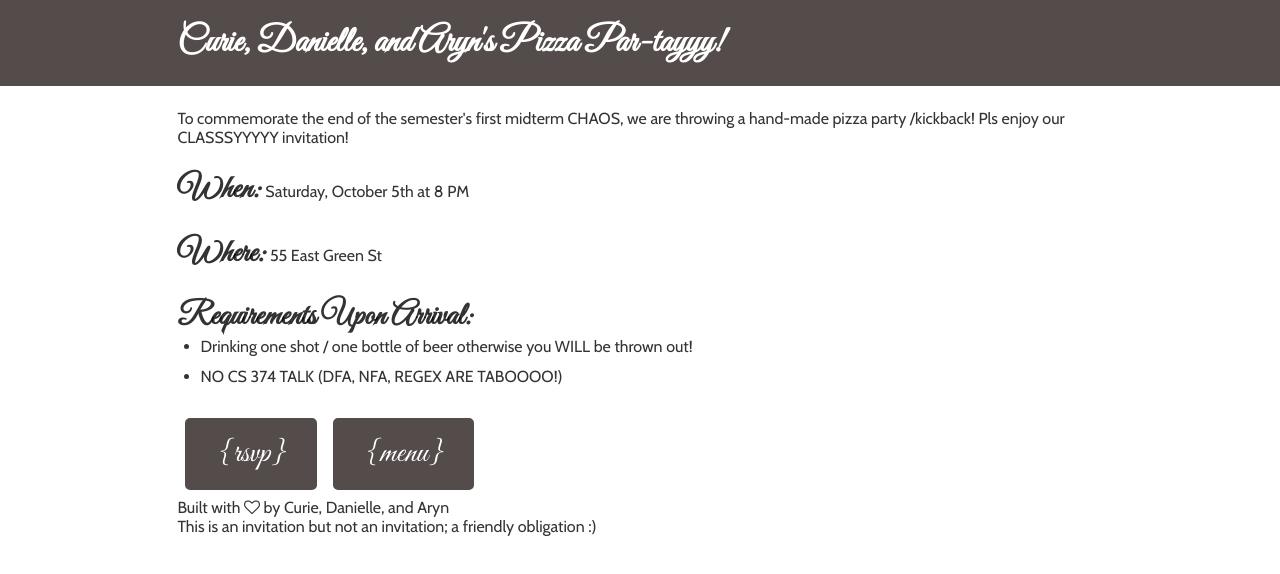
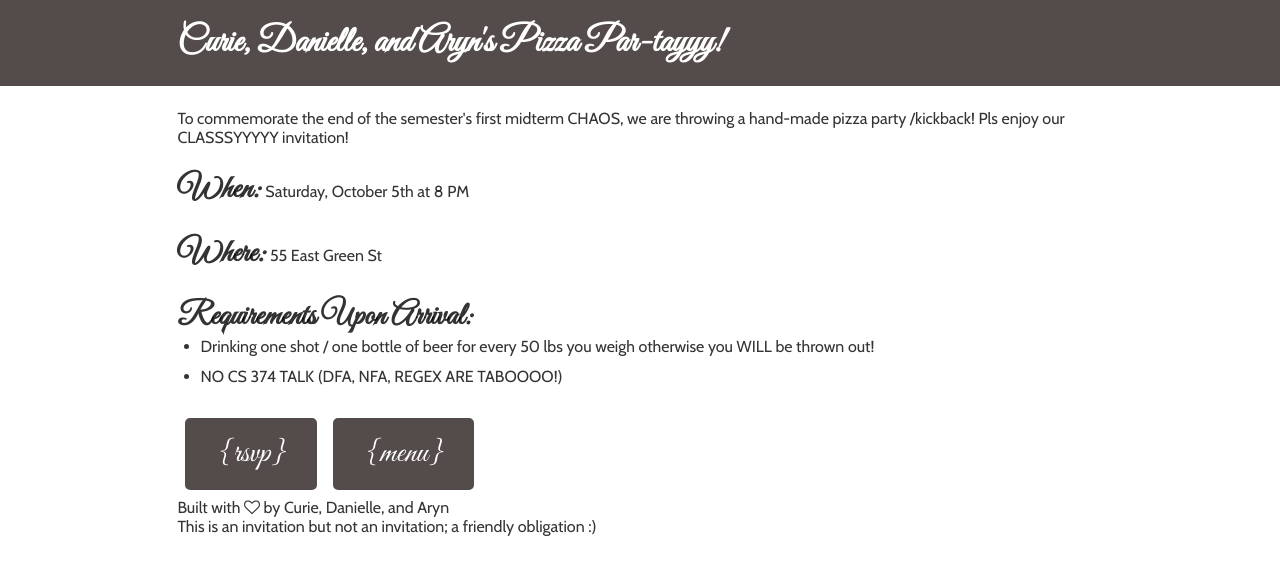
Before and after one commit to arynh/pizza-party-menu, a Gatsby site: page / in a window 1280 px wide. Built offline with nearby package versions, Linux system fonts and the light colour scheme; Gatsby itself is replaced by a stand-in of ours.

```diff
--- a/now.json
+++ b/now.json
@@ -1,5 +1,5 @@
 {
     "name": "pizza-party-menu",
     "version": 2,
-    "alias": ["pizza-party-menu"]
+    "alias": ["curie-danielle-and-aryns-pizza-par-tayyy"]
 }
--- a/src/pages/index.js
+++ b/src/pages/index.js
@@ -26,8 +26,8 @@
       </b>{" "}
       <ul>
         <li>
-          Drinking one shot / one bottle of beer otherwise you WILL be thrown
-          out!
+          Drinking one shot / one bottle of beer for every 50 lbs you weigh
+          otherwise you WILL be thrown out!
         </li>
         <li>NO CS 374 TALK (DFA, NFA, REGEX ARE TABOOOO!)</li>
       </ul>
```
